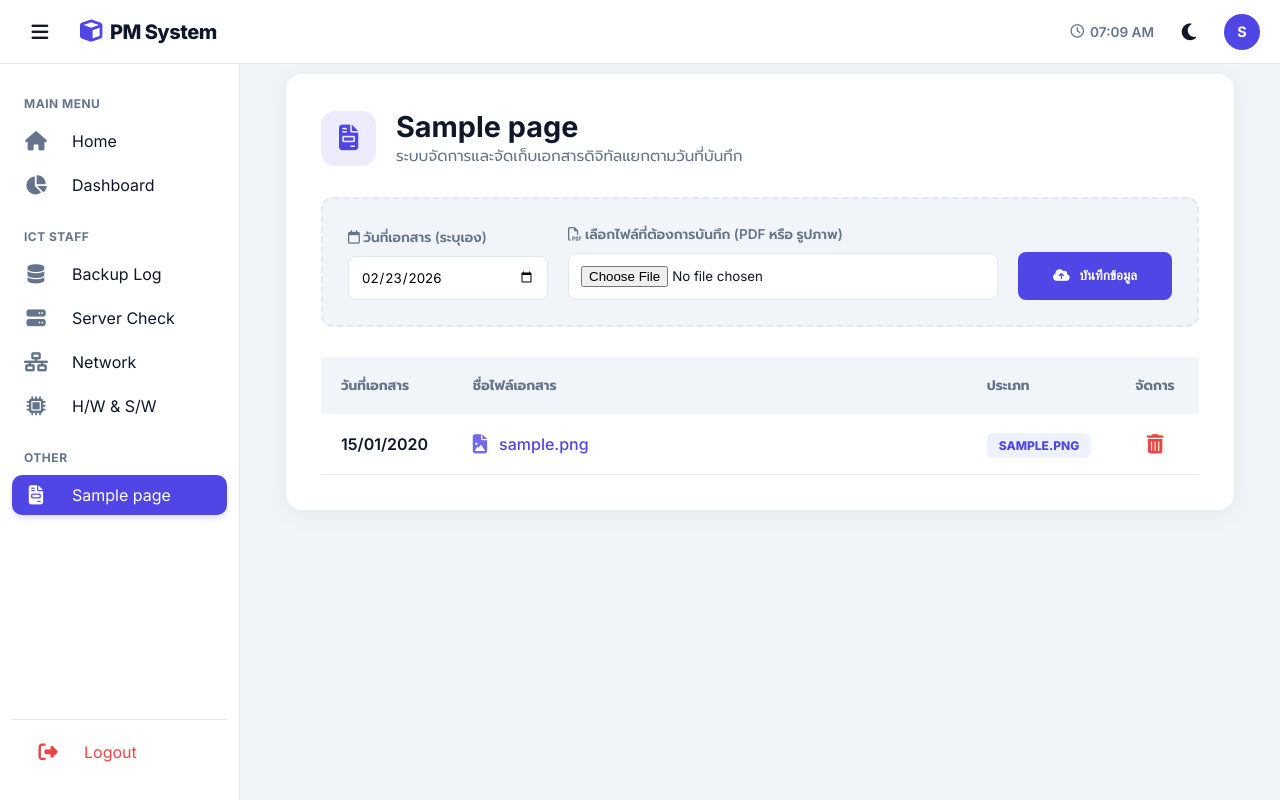
After one commit to GIldartsTz/pm-system-portal, a PHP site: page /custom_page_view.php?id=1 in a window 1280 px wide. The commit adds this page. Run offline with PHP 8.4, Linux system fonts and the light colour scheme; the visitor is signed in with stand-in values (Sample User, id 1); tables that the repository leaves empty or names only in its code hold one stand-in row (values such as "Sample post").

Commit message:
Custom_page

```diff
--- a/components/header_nav.php
+++ b/components/header_nav.php
@@ -1,6 +1,14 @@
 <?php
 // รับค่า path จากหน้าที่เรียกใช้ (ถ้าไม่มีให้เป็นค่าว่าง)
 $p = isset($path) ? $path : '../';
+
+// ป้องกัน Error หากหน้าใดไม่ได้ประกาศตัวแปร $current_page
+$current_page = isset($current_page) ? $current_page : '';
+
+// เชื่อมต่อฐานข้อมูลเพื่อดึงรายการหน้าใหม่
+if(!isset($conn)) {
+    include_once 'db.php';
+}
 ?>
 
 <div class="overlay" id="overlay" onclick="toggleSidebar()"></div>
@@ -50,6 +58,22 @@ $p = isset($path) ? $path : '../';
         <a href="<?=$p?>HardSoft_log/hardsoft.php" class="nav-link <?=($current_page=='hardsoft')?'active':''?>">
             <i class="fa-solid fa-microchip"></i> <span>H/W & S/W</span>
         </a>
+
+        <div class="nav-title">OTHER</div>
+
+
+        <?php
+        $nav_pages = $conn->query("SELECT * FROM custom_pages ORDER BY id ASC");
+        $is_on_custom_view = (basename($_SERVER['PHP_SELF']) == 'custom_page_view.php');
+
+        while($np = $nav_pages->fetch_assoc()):
+            // เช็ค active ให้แม่นยำขึ้น โดยดูทั้งชื่อไฟล์และ ID
+            $is_active = ($is_on_custom_view && isset($_GET['id']) && $_GET['id'] == $np['id']) ? 'active' : '';
+        ?>
+        <a href="<?=$p?>custom_page_view.php?id=<?=$np['id']?>" class="nav-link <?=$is_active?>">
+            <i class="fa-solid fa-file-invoice"></i> <span><?=$np['page_name']?></span>
+        </a>
+        <?php endwhile; ?>
 
         <div class="nav-bottom">
             <a href="<?=$p?>login/logout.php" class="nav-link logout-link">
--- /dev/null
+++ b/css/custom_page.css
@@ -0,0 +1,116 @@
+      /* ขยาย Container ให้กว้างขึ้นเพื่อรองรับหน้าจอ Wide */
+        .container {
+            width: 95% !important;
+            max-width: 1600px !important; /* ปรับให้ยาวขึ้นตามต้องการ */
+            margin: 0 auto;
+            padding: 0 20px;
+            box-sizing: border-box;
+        }
+
+        /* จัดการ Card ให้ยาวเต็มพื้นที่ */
+        .custom-card {
+            width: 100%;
+            background: var(--bg-card);
+            border-radius: 16px;
+            padding: 35px; /* เพิ่ม padding ให้ดูโปร่ง */
+            box-shadow: 0 4px 25px rgba(0,0,0,0.06);
+            box-sizing: border-box;
+            margin-top: 10px;
+        }
+
+        /* โซนอัปโหลดเอกสารแบบยาว */
+        .upload-zone {
+            display: flex;
+            flex-wrap: wrap;
+            gap: 20px;
+            background: var(--bg-body);
+            padding: 25px;
+            border-radius: 12px;
+            border: 2px dashed var(--border);
+            margin-bottom: 30px;
+            align-items: flex-end;
+        }
+
+        .input-group {
+            display: flex;
+            flex-direction: column;
+            gap: 8px;
+        }
+
+        .input-group label {
+            font-size: 0.85rem;
+            font-weight: 600;
+            color: var(--text-sub);
+        }
+
+        .input-group input {
+            padding: 12px;
+            border-radius: 8px;
+            border: 1px solid var(--border);
+            background: white;
+            font-family: inherit;
+            outline: none;
+        }
+
+        .btn-upload {
+            background: var(--primary);
+            color: white;
+            border: none;
+            padding: 0 35px;
+            border-radius: 8px;
+            font-weight: 600;
+            cursor: pointer;
+            transition: 0.3s;
+            height: 48px;
+            display: flex;
+            align-items: center;
+            gap: 10px;
+        }
+
+        .btn-upload:hover { opacity: 0.9; transform: translateY(-1px); }
+
+        /* ตารางรองรับจอใหญ่ */
+        .table-responsive {
+            width: 100%;
+            overflow-x: auto;
+        }
+
+        .file-table {
+            width: 100%;
+            border-collapse: collapse;
+        }
+
+        .file-table th {
+            background: var(--bg-body);
+            color: var(--text-sub);
+            text-align: left;
+            padding: 18px 20px;
+            font-size: 0.85rem;
+            text-transform: uppercase;
+        }
+
+        .file-table td {
+            padding: 18px 20px;
+            border-bottom: 1px solid var(--border);
+            vertical-align: middle;
+        }
+
+        .file-link {
+            color: var(--primary);
+            text-decoration: none;
+            font-weight: 500;
+            display: flex;
+            align-items: center;
+            gap: 12px;
+        }
+
+        .file-link:hover { text-decoration: underline; }
+
+        .badge-type {
+            background: #eef2ff;
+            color: #4f46e5;
+            padding: 5px 12px;
+            border-radius: 6px;
+            font-size: 0.75rem;
+            font-weight: 800;
+        }
--- /dev/null
+++ b/custom_page_view.php
@@ -0,0 +1,141 @@
+<?php
+session_start();
+include 'db.php';
+
+// รับค่า ID หน้าจาก URL
+$page_id = isset($_GET['id']) ? intval($_GET['id']) : 0;
+$page_data = $conn->query("SELECT * FROM custom_pages WHERE id = $page_id")->fetch_assoc();
+
+if (!$page_data) { header("Location: index.php"); exit(); }
+
+$msg = ""; $error = "";
+
+// --- ส่วนจัดการอัปโหลดไฟล์ ---
+if (isset($_POST['upload'])) {
+    $date = $_POST['report_date'];
+    if (!empty($_FILES['file_upload']['name'])) {
+        $file = $_FILES['file_upload'];
+        $ext = strtolower(pathinfo($file['name'], PATHINFO_EXTENSION));
+        $new_name = "doc_" . time() . "_" . rand(10,99) . "." . $ext;
+
+        if (!is_dir('uploads')) { mkdir('uploads', 0777, true); }
+        if (move_uploaded_file($file['tmp_name'], "uploads/" . $new_name)) {
+            $conn->query("INSERT INTO custom_page_files (page_id, report_date, file_path, file_type) VALUES ($page_id, '$date', '$new_name', '$ext')");
+            $msg = "✅ อัปโหลดสำเร็จ!";
+        } else { $error = "❌ อัปโหลดไม่สำเร็จ"; }
+    }
+}
+
+// --- ส่วนจัดการลบไฟล์ ---
+if (isset($_GET['del_file'])) {
+    $fid = intval($_GET['del_file']);
+    $f_info = $conn->query("SELECT file_path FROM custom_page_files WHERE id=$fid AND page_id=$page_id")->fetch_assoc();
+    if($f_info) {
+        if(file_exists("uploads/".$f_info['file_path'])) unlink("uploads/".$f_info['file_path']);
+        $conn->query("DELETE FROM custom_page_files WHERE id=$fid");
+        header("Location: custom_page_view.php?id=$page_id"); exit();
+    }
+}
+
+$files = $conn->query("SELECT * FROM custom_page_files WHERE page_id = $page_id ORDER BY report_date DESC, id DESC");
+?>
+<!DOCTYPE html>
+<html lang="en">
+<head>
+    <meta charset="UTF-8">
+    <meta name="viewport" content="width=device-width, initial-scale=1.0">
+    <title><?=$page_data['page_name']?></title>
+    <link rel="stylesheet" href="https://cdnjs.cloudflare.com/ajax/libs/font-awesome/6.4.0/css/all.min.css">
+    <link rel="stylesheet" href="css/theme.css">
+    <link rel="stylesheet" href="css/layout.css">
+    <link rel="stylesheet" href="css/custom_page.css">
+</head>
+<body>
+    <?php
+    $path = "";
+    include 'components/header_nav.php';
+    ?>
+
+    <div class="main">
+        <div class="container">
+
+            <?php if($msg): ?><div class="alert alert-success" style="margin-top:20px; border-radius:10px;"><i class="fa-solid fa-circle-check"></i> <?=$msg?></div><?php endif; ?>
+            <?php if($error): ?><div class="alert alert-error" style="margin-top:20px; border-radius:10px;"><i class="fa-solid fa-circle-xmark"></i> <?=$error?></div><?php endif; ?>
+
+            <div class="card custom-card">
+                <div style="display:flex; align-items:center; gap:20px; margin-bottom:30px;">
+                    <div style="width:55px; height:55px; background:rgba(79, 70, 229, 0.1); color:var(--primary); border-radius:14px; display:flex; align-items:center; justify-content:center; font-size:1.6rem;">
+                        <i class="fa-solid fa-file-invoice"></i>
+                    </div>
+                    <div>
+                        <h2 style="margin:0; font-size:1.8rem; color:var(--text-main);"><?=$page_data['page_name']?></h2>
+                        <p style="margin:0; font-size:0.95rem; color:var(--text-sub);">ระบบจัดการและจัดเก็บเอกสารดิจิทัลแยกตามวันที่บันทึก</p>
+                    </div>
+                </div>
+
+                <form method="POST" enctype="multipart/form-data" class="upload-zone">
+                    <div class="input-group" style="flex: 1; min-width: 200px;">
+                        <label><i class="fa-regular fa-calendar"></i> วันที่เอกสาร (ระบุเอง)</label>
+                        <input type="date" name="report_date" value="<?=date('Y-m-d')?>" required>
+                    </div>
+                    <div class="input-group" style="flex: 4; min-width: 350px;">
+                        <label><i class="fa-regular fa-file-pdf"></i> เลือกไฟล์ที่ต้องการบันทึก (PDF หรือ รูปภาพ)</label>
+                        <input type="file" name="file_upload" accept=".pdf,.jpg,.jpeg,.png" required>
+                    </div>
+                    <button type="submit" name="upload" class="btn-upload">
+                        <i class="fa-solid fa-cloud-arrow-up"></i> บันทึกข้อมูล
+                    </button>
+                </form>
+
+                <div class="table-responsive">
+                    <table class="file-table">
+                        <thead>
+                            <tr>
+                                <th width="15%">วันที่เอกสาร</th>
+                                <th>ชื่อไฟล์เอกสาร</th>
+                                <th width="10%">ประเภท</th>
+                                <th width="10%" style="text-align:center">จัดการ</th>
+                            </tr>
+                        </thead>
+                        <tbody>
+                            <?php while($f = $files->fetch_assoc()):
+                                $file_ext = $f['file_type'];
+                                $icon_class = ($file_ext == 'pdf') ? 'fa-file-pdf' : 'fa-file-image';
+                            ?>
+                            <tr>
+                                <td><span style="font-weight:600; color:var(--text-main);"><?=date('d/m/Y', strtotime($f['report_date']))?></span></td>
+                                <td>
+                                    <a href="uploads/<?=$f['file_path']?>" target="_blank" class="file-link">
+                                        <i class="fa-solid <?=$icon_class?>" style="font-size:1.2rem; opacity:0.8;"></i>
+                                        <?=htmlspecialchars($f['file_path'])?>
+                                    </a>
+                                </td>
+                                <td><span class="badge-type"><?=strtoupper($file_ext)?></span></td>
+                                <td align="center">
+                                    <a href="?id=<?=$page_id?>&del_file=<?=$f['id']?>"
+                                       class="del-btn"
+                                       style="color: #ef4444; font-size: 1.2rem;"
+                                       onclick="return confirm('คุณต้องการลบไฟล์นี้ใช่หรือไม่?')">
+                                        <i class="fa-solid fa-trash-can"></i>
+                                    </a>
+                                </td>
+                            </tr>
+                            <?php endwhile; ?>
+                            <?php if($files->num_rows == 0): ?>
+                            <tr>
+                                <td colspan="4" align="center" style="padding:80px; color:var(--text-sub);">
+                                    <i class="fa-solid fa-folder-open" style="font-size:3.5rem; display:block; margin-bottom:20px; opacity:0.15;"></i>
+                                    ไม่มีข้อมูลเอกสารในระบบ
+                                </td>
+                            </tr>
+                            <?php endif; ?>
+                        </tbody>
+                    </table>
+                </div>
+            </div>
+            <div style="height: 40px;"></div>
+        </div>
+    </div>
+    <script src="js/manage_config.js"></script>
+</body>
+</html>
```
Also changed, not shown: js/manage_config.js (+58 -2 lines), manage_config.php (+64 -18 lines).
